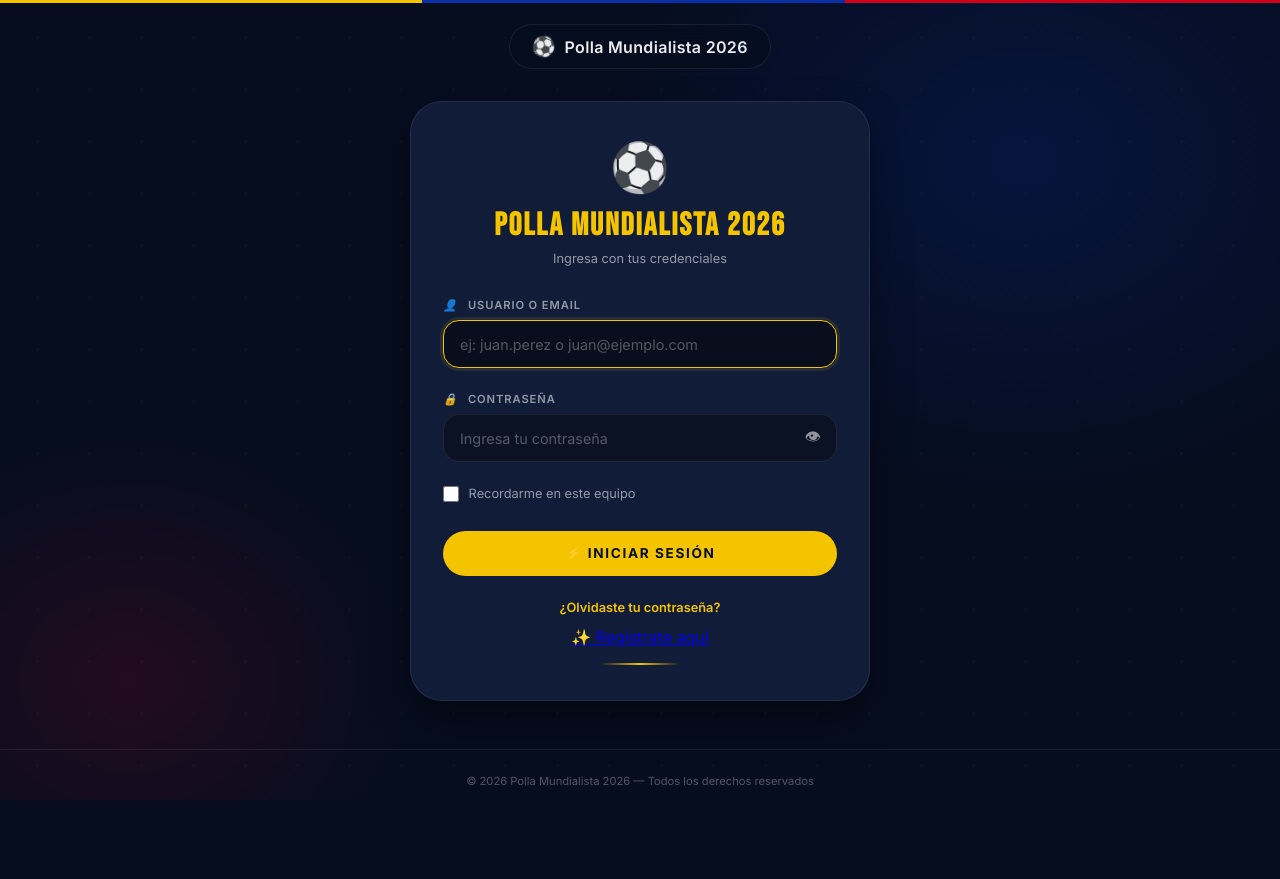
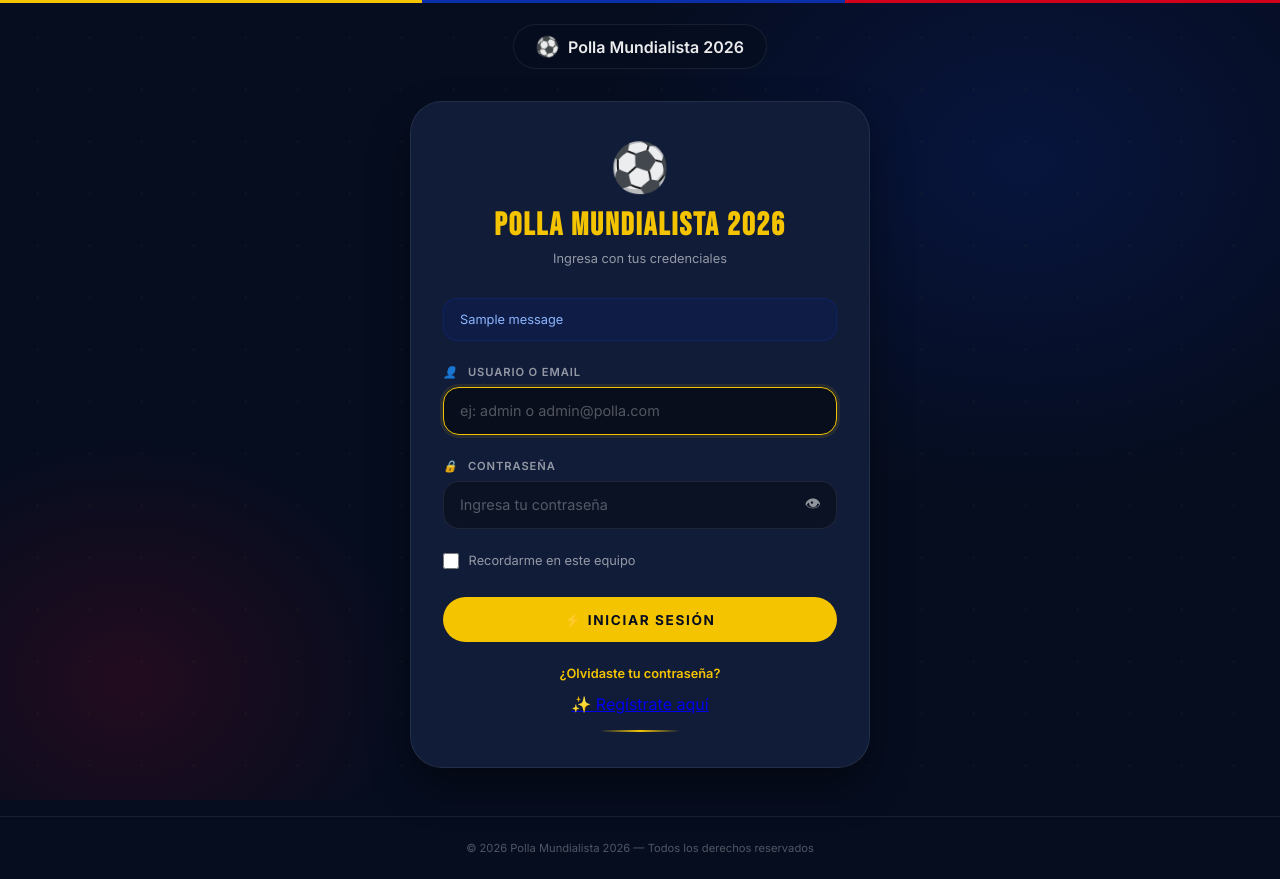
Before and after one commit to andyrdavila-lgtm/polla, a Flask app: page /login in a window 1280 px wide. Before the commit the page ends 800 px from the top, so only its background shows below. Run offline with Flask 3, Linux system fonts and the light colour scheme; tables that the repository leaves empty hold one stand-in row (values such as "Sample post"); one stand-in notice (Sample message) is shown.

Commit message:
Update login.html

```diff
--- a/templates/login.html
+++ b/templates/login.html
@@ -33,7 +33,6 @@
     overflow-x: hidden;
   }
 
-  /* ── BG ── */
   .bg-wrap {
     position: fixed; inset: 0; z-index: 0; pointer-events: none;
     background:
@@ -50,14 +49,12 @@
   }
   @keyframes gridDrift { to { background-position: 52px 52px; } }
 
-  /* ── EC STRIPE (decorativa) ── */
   .ec-stripe {
     position: fixed; top: 0; left: 0; right: 0; z-index: 200;
     height: 3px;
     background: linear-gradient(90deg, var(--y) 33%, var(--b) 33% 66%, var(--r) 66%);
   }
 
-  /* ── NAV MINI ── */
   nav {
     position: relative; z-index: 10;
     display: flex; justify-content: center;
@@ -65,7 +62,7 @@
   }
   .nav-logo {
     display: inline-flex; align-items: center; gap: 0.5rem;
-    font-size: 1rem; font-weight: 600; letter-spacing: 0.02em;
+    font-size: 1rem; font-weight: 600;
     color: var(--tx); text-decoration: none;
     background: rgba(6,13,31,0.7);
     backdrop-filter: blur(12px);
@@ -80,7 +77,6 @@
   }
   @keyframes spin { to { transform: rotate(360deg); } }
 
-  /* ── LOGIN CONTAINER ── */
   .login-container {
     position: relative; z-index: 2;
     flex: 1;
@@ -106,7 +102,6 @@
     transform: translateY(-3px);
   }
 
-  /* Header */
   .login-header {
     text-align: center;
     margin-bottom: 2rem;
@@ -128,10 +123,7 @@
     margin-top: 0.4rem;
   }
 
-  /* Form */
-  .form-group {
-    margin-bottom: 1.5rem;
-  }
+  .form-group { margin-bottom: 1.5rem; }
   .form-label {
     display: block;
     font-size: 0.7rem;
@@ -141,13 +133,8 @@
     color: var(--txm);
     margin-bottom: 0.5rem;
   }
-  .form-label i {
-    margin-right: 0.4rem;
-    color: var(--y);
-  }
-  .input-wrapper {
-    position: relative;
-  }
+  .form-label i { margin-right: 0.4rem; color: var(--y); }
+  .input-wrapper { position: relative; }
   .form-control {
     width: 100%;
     background: rgba(0,0,0,0.35);
@@ -165,11 +152,8 @@
     background: rgba(0,0,0,0.5);
     box-shadow: 0 0 0 3px rgba(245,196,0,0.1);
   }
-  .form-control::placeholder {
-    color: var(--txd);
-  }
+  .form-control::placeholder { color: var(--txd); }
 
-  /* Toggle password */
   .toggle-pw {
     position: absolute;
     right: 1rem;
@@ -184,7 +168,6 @@
   }
   .toggle-pw:hover { color: var(--y); }
 
-  /* Checkbox */
   .form-check {
     display: flex;
     align-items: center;
@@ -203,7 +186,6 @@
     cursor: pointer;
   }
 
-  /* Button */
   .btn-login {
     width: 100%;
     background: var(--y);
@@ -242,7 +224,6 @@
     transform: none;
   }
 
-  /* Enlaces */
   .text-center {
     text-align: center;
     font-size: 0.8rem;
@@ -272,7 +253,7 @@
     border-radius: 2px;
   }
 
-  /* Alertas */
+  /* Alertas (para errores del backend) */
   .alert {
     padding: 0.8rem 1rem;
     border-radius: 14px;
@@ -294,7 +275,7 @@
     color: #8bb5ff;
   }
 
-  /* MODAL RECUPERAR CONTRASEÑA */
+  /* Modal recuperar contraseña */
   .modal-overlay {
     display: none;
     position: fixed;
@@ -397,21 +378,7 @@
     text-align: center;
   }
 
-  /* Spinner */
-  .spinner {
-    display: inline-block;
-    width: 1rem;
-    height: 1rem;
-    border: 2px solid rgba(0,0,0,0.2);
-    border-top-color: var(--dk);
-    border-radius: 50%;
-    animation: spin 0.6s linear infinite;
-    margin-right: 0.4rem;
-  }
-
-  /* Footer */
   footer {
-    position: relative; z-index: 2;
     text-align: center;
     padding: 1.5rem;
     font-size: 0.7rem;
@@ -420,7 +387,6 @@
     margin-top: auto;
   }
 
-  /* Responsive */
   @media (max-width: 500px) {
     .login-card { padding: 1.8rem 1.3rem; }
     .btn-login { font-size: 0.75rem; }
@@ -432,7 +398,6 @@
 <div class="bg-wrap"></div>
 <div class="ec-stripe"></div>
 
-<!-- Mini nav solo con logo -->
 <nav>
   <a class="nav-logo" href="{{ url_for('index') }}">
     <span class="nav-ball">⚽</span> Polla Mundialista 2026
@@ -447,23 +412,31 @@
       <p>Ingresa con tus credenciales</p>
     </div>
 
-    <div id="alertContainer"></div>
+    {% with messages = get_flashed_messages(with_categories=true) %}
+      {% if messages %}
+        {% for category, message in messages %}
+          <div class="alert alert-{{ category }}">{{ message }}</div>
+        {% endfor %}
+      {% endif %}
+    {% endwith %}
+
+    {% if error %}
+      <div class="alert alert-danger">{{ error }}</div>
+    {% endif %}
 
     <form id="loginForm" method="POST" action="{{ url_for('login') }}">
       <div class="form-group">
-        <label class="form-label"><i class="icon">👤</i> USUARIO O EMAIL</label>
+        <label class="form-label"><i>👤</i> USUARIO O EMAIL</label>
         <input type="text" name="username" id="username" class="form-control"
-               placeholder="ej: juan.perez o juan@ejemplo.com" autofocus required>
+               placeholder="ej: admin o admin@polla.com" value="{{ request.form.username if request.form else '' }}" autofocus required>
       </div>
 
       <div class="form-group">
-        <label class="form-label"><i class="icon">🔒</i> CONTRASEÑA</label>
+        <label class="form-label"><i>🔒</i> CONTRASEÑA</label>
         <div class="input-wrapper">
           <input type="password" name="password" id="password" class="form-control"
                  placeholder="Ingresa tu contraseña" required>
-          <button type="button" class="toggle-pw" id="togglePassword">
-            👁
-          </button>
+          <button type="button" class="toggle-pw" id="togglePassword">👁</button>
         </div>
       </div>
 
@@ -473,14 +446,14 @@
       </div>
 
       <button type="submit" class="btn-login" id="loginBtn">
-        <i class="icon">⚡</i> INICIAR SESIÓN
+        ⚡ INICIAR SESIÓN
       </button>
 
       <div class="text-center">
         <a href="#" id="forgotLink">¿Olvidaste tu contraseña?</a>
       </div>
       <div class="footer-links">
-        <a href="{{ url_for('register') }}" id="registerLink">
+        <a href="{{ url_for('register') }}">
           ✨ Regístrate aquí
         </a>
       </div>
@@ -508,25 +481,9 @@
   </div>
 </div>
 
-<footer>
-  <div>© 2026 Polla Mundialista 2026 — Todos los derechos reservados</div>
-</footer>
+<footer>© 2026 Polla Mundialista 2026 — Todos los derechos reservados</footer>
 
 <script>
-  // ==================== UTILIDADES ====================
-  function showAlert(message, type = 'danger') {
-    const container = document.getElementById('alertContainer');
-    container.innerHTML = `
-      <div class="alert alert-${type}">
-        <span>${type === 'danger' ? '⚠️' : '✅'}</span>
-        <span>${message}</span>
-      </div>
-    `;
-    setTimeout(() => {
-      container.innerHTML = '';
-    }, 5000);
-  }
-
   // Toggle contraseña
   const toggleBtn = document.getElementById('togglePassword');
   const passwordField = document.getElementById('password');
@@ -539,63 +496,20 @@
   // Recordar usuario (localStorage)
   const rememberCheck = document.getElementById('remember');
   const usernameInput = document.getElementById('username');
-
   if (localStorage.getItem('rememberedUser')) {
     usernameInput.value = localStorage.getItem('rememberedUser');
     rememberCheck.checked = true;
   }
 
-  // Validación y envío del formulario (fetch para UX)
+  // Al enviar el formulario, guardar el usuario si se eligió recordar
   const loginForm = document.getElementById('loginForm');
-  loginForm.addEventListener('submit', async (e) => {
-    e.preventDefault();
-
-    const username = usernameInput.value.trim();
-    const password = passwordField.value;
-
-    if (username.length < 2) {
-      showAlert('El usuario debe tener al menos 2 caracteres', 'danger');
-      return;
-    }
-    if (password.length === 0) {
-      showAlert('Ingresa tu contraseña', 'danger');
-      return;
-    }
-
-    // Guardar recordar usuario
+  loginForm.addEventListener('submit', () => {
     if (rememberCheck.checked) {
-      localStorage.setItem('rememberedUser', username);
+      localStorage.setItem('rememberedUser', usernameInput.value.trim());
     } else {
       localStorage.removeItem('rememberedUser');
     }
-
-    const btn = document.getElementById('loginBtn');
-    const originalText = btn.innerHTML;
-    btn.innerHTML = '<span class="spinner"></span> Ingresando...';
-    btn.disabled = true;
-
-    try {
-      const response = await fetch('{{ url_for('login') }}', {
-        method: 'POST',
-        headers: { 'Content-Type': 'application/x-www-form-urlencoded' },
-        body: new URLSearchParams({
-          username: username,
-          password: password
-        })
-      });
-      const data = await response.json();
-      if (data.success) {
-        window.location.href = "{{ url_for('dashboard') }}";
-      } else {
-        showAlert(data.error || 'Credenciales incorrectas', 'danger');
-        btn.innerHTML = originalText;
-        btn.disabled = false;
-      }
-    } catch (error) {
-      showAlert('Error de conexión. Intenta de nuevo.', 'danger');
-      btn.innerHTML = originalText;
-      btn.disabled = false;
-    }
+    // El formulario se envía normalmente, el navegador sigue la redirección
   });
 
   // ==================== MODAL RECUPERAR ====================
```
